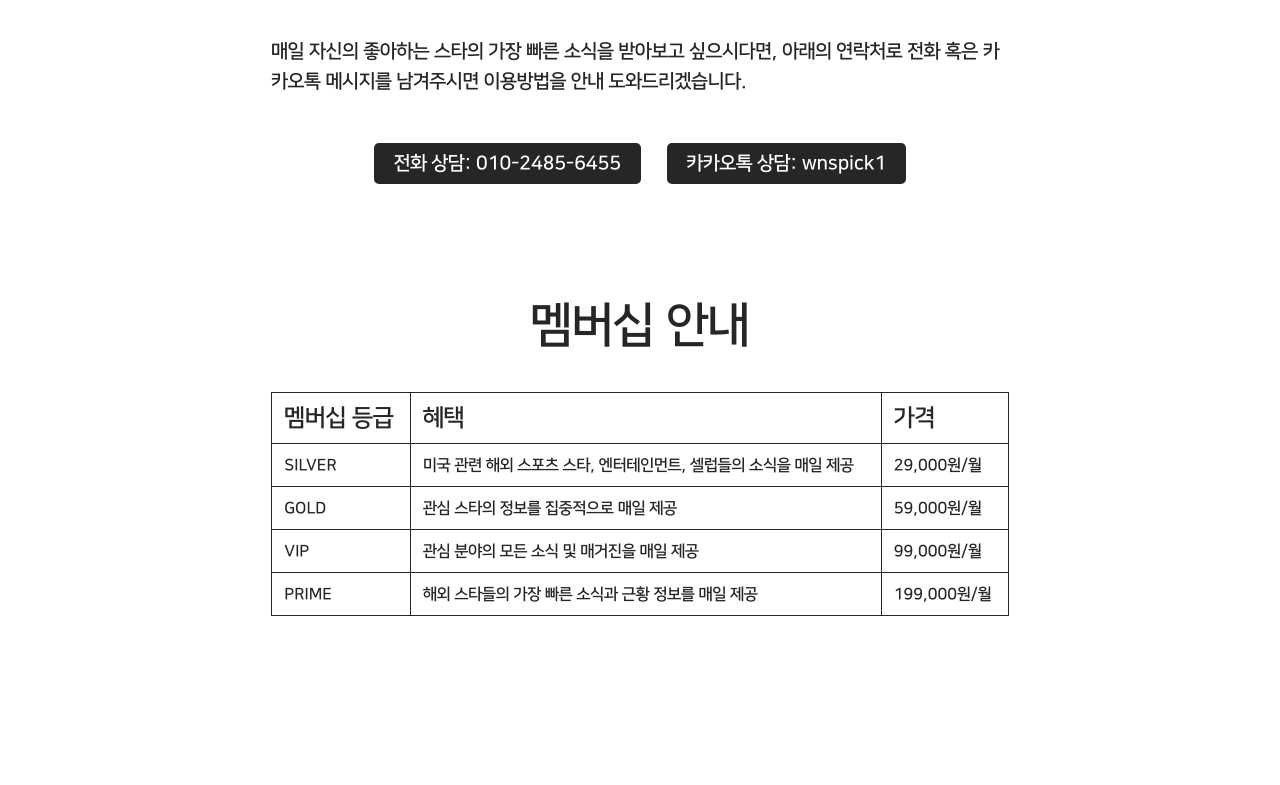
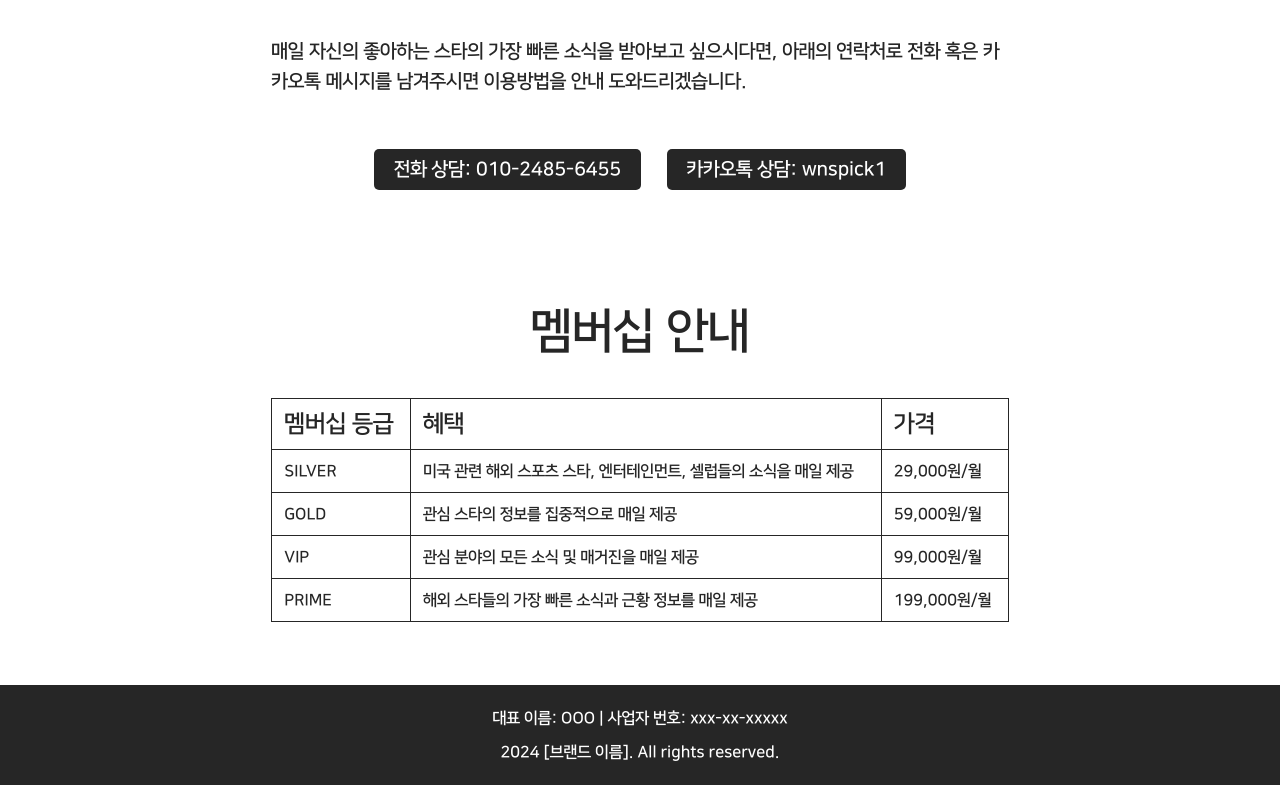
Before and after one commit to yujinnnee/winner, a plain HTML site: page index.html in a window 1280 px wide. Shown: the part 1167-1952 px from the top of the page. Before the commit the page ends 1845 px from the top, so only its background shows below. Drawn offline with Linux system fonts and the light colour scheme.

Commit message:
footer추가

```diff
--- a/src/styles/index.css
+++ b/src/styles/index.css
@@ -77,7 +77,8 @@ a {
 .button-container {
   display: flex;
   gap: 2vw;
-  margin: 2%;
+  margin-top: 2.5%;
+  margin-bottom: 2%;
   font-size: 1.2rem;
 }
 
@@ -114,6 +115,15 @@ a {
   font-size: 1rem;
 }
 
+footer {
+  background-color: var(--color-sub);
+  color: var(--color-main);
+  text-align: center;
+  padding: 1vh;
+  font-size: 0.9rem;
+  box-sizing: border-box;
+  text-align: center;
+}
 
 @media (max-width: 768px) {
   body {
```
Also changed, not shown: index.html (+2 -2 lines), src/styles/common.css (+1 -9 lines).
